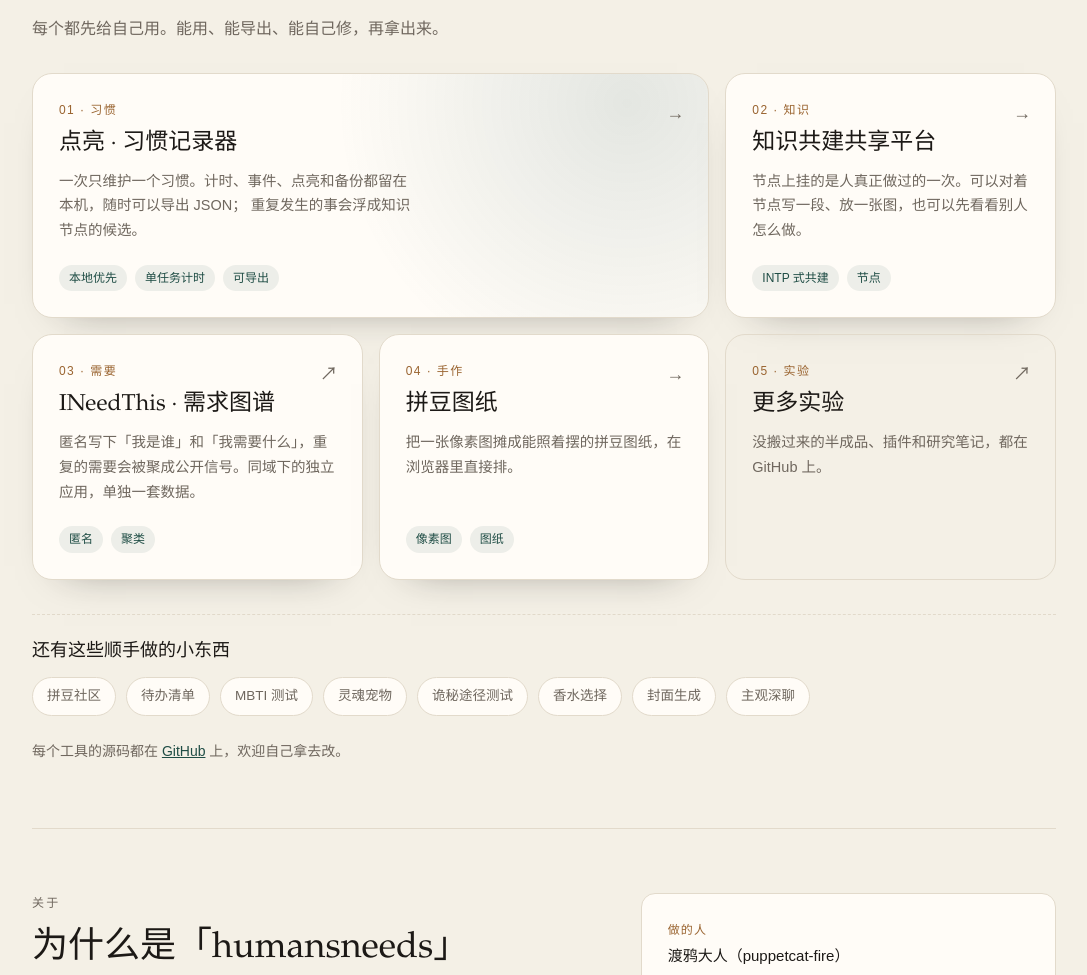
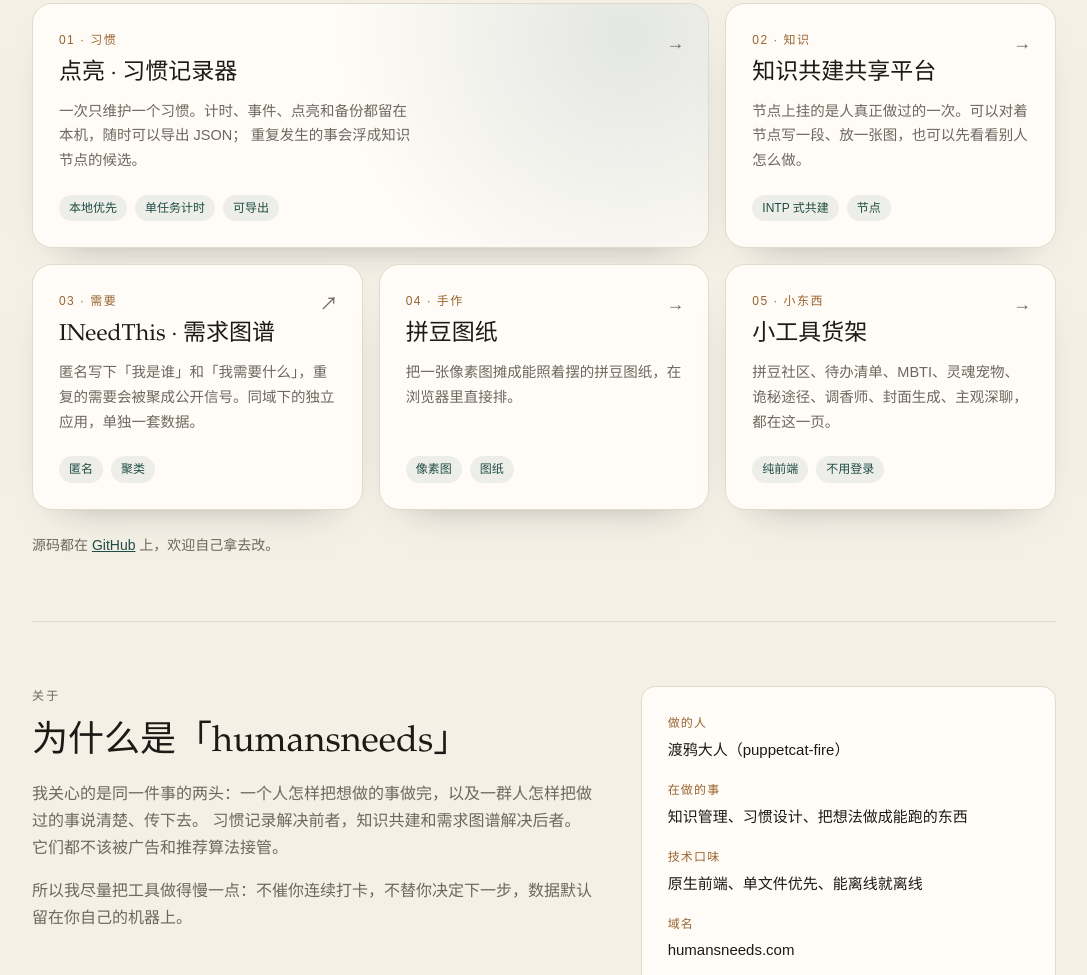
Before and after one commit to puppetcat-fire/knowledge-habit-tracker, an Electron app: page site/index.html in a window 1440 px wide. Shown: the part 734-1709 px from the top of the page, without its empty margins (288-1375 px from the left). Drawn offline with Linux system fonts and the light colour scheme; no server answers.

Commit message:
One tools grid on the homepage, and no duplicate header on desktop
The homepage presented tools twice (cards plus a separate link list) and carried both the rail and the sticky header. Fold the small tools into a single link to the shelf, drop the extra card, and hide the header once the rail carries the brand and section links.

```diff
--- a/site/index.html
+++ b/site/index.html
@@ -20,7 +20,7 @@
     <link rel="icon" href="/favicon.svg" type="image/svg+xml" />
     <link rel="stylesheet" href="/site.css" />
   </head>
-  <body>
+  <body class="has-rail">
     <a class="skip-link" href="#main">跳到内容</a>
 
     <aside class="site-rail" aria-label="站点导航">
@@ -138,30 +138,20 @@
             <span class="tool-arrow" aria-hidden="true">→</span>
           </a>
 
-          <a class="tool-card tool-card-quiet" href="https://github.com/puppetcat-fire" rel="noopener" target="_blank">
-            <span class="tool-kicker">05 · 实验</span>
-            <h3>更多实验</h3>
-            <p>没搬过来的半成品、插件和研究笔记，都在 GitHub 上。</p>
-            <span class="tool-arrow" aria-hidden="true">↗</span>
+          <a class="tool-card" href="/tools/">
+            <span class="tool-kicker">05 · 小东西</span>
+            <h3>小工具货架</h3>
+            <p>拼豆社区、待办清单、MBTI、灵魂宠物、诡秘途径、调香师、封面生成、主观深聊，都在这一页。</p>
+            <span class="tool-tags">
+              <span>纯前端</span>
+              <span>不用登录</span>
+            </span>
+            <span class="tool-arrow" aria-hidden="true">→</span>
           </a>
         </div>
 
-        <div class="mini-tools">
-          <h3>还有这些顺手做的小东西</h3>
-          <ul>
-            <li><a href="/tools/beads-community.html">拼豆社区</a></li>
-            <li><a href="/tools/todo.html">待办清单</a></li>
-            <li><a href="/tools/mbti-test.html">MBTI 测试</a></li>
-            <li><a href="/tools/soul-pet-test.html">灵魂宠物</a></li>
-            <li><a href="/tools/pathway-test.html">诡秘途径测试</a></li>
-            <li><a href="/tools/perfumer-choice.html">香水选择</a></li>
-            <li><a href="/tools/cover-generator.html">封面生成</a></li>
-            <li><a href="/tools/subjective-deep.html">主观深聊</a></li>
-          </ul>
-        </div>
-
         <p class="section-note">
-          每个工具的源码都在
+          源码都在
           <a href="https://github.com/puppetcat-fire" rel="noopener" target="_blank">GitHub</a>
           上，欢迎自己拿去改。
         </p>
--- a/site/site.css
+++ b/site/site.css
@@ -153,11 +153,11 @@
 }
 
 @media (min-width: 1024px) {
-  body {
+  body.has-rail {
     padding-left: 224px;
   }
 
-  .site-rail {
+  .has-rail .site-rail {
     position: fixed;
     inset: 0 auto 0 0;
     width: 224px;
@@ -170,7 +170,8 @@
     overflow-y: auto;
   }
 
-  .site-header .site-nav {
+  /* 侧边栏已经有品牌和章节导航，页头在大屏上就不重复了 */
+  .has-rail .site-header {
     display: none;
   }
 }
@@ -467,43 +468,6 @@
   color: var(--primary);
 }
 
-.mini-tools {
-  margin-top: 34px;
-  padding-top: 26px;
-  border-top: 1px dashed var(--line);
-}
-
-.mini-tools h3 {
-  font-size: 18px;
-  margin-bottom: 14px;
-}
-
-.mini-tools ul {
-  display: flex;
-  flex-wrap: wrap;
-  gap: 10px;
-  margin: 0;
-  padding: 0;
-  list-style: none;
-}
-
-.mini-tools a {
-  display: inline-block;
-  padding: 7px 14px;
-  border: 1px solid var(--line);
-  border-radius: 999px;
-  background: var(--panel);
-  color: var(--muted);
-  text-decoration: none;
-  font-size: 13.5px;
-}
-
-.mini-tools a:hover,
-.mini-tools a:focus-visible {
-  border-color: var(--line-strong);
-  color: var(--text);
-}
-
 .about {
   display: grid;
   grid-template-columns: minmax(0, 1.35fr) minmax(0, 1fr);
```
Also changed, not shown: tests/frontend/site.test.js (+1 -1 lines).
